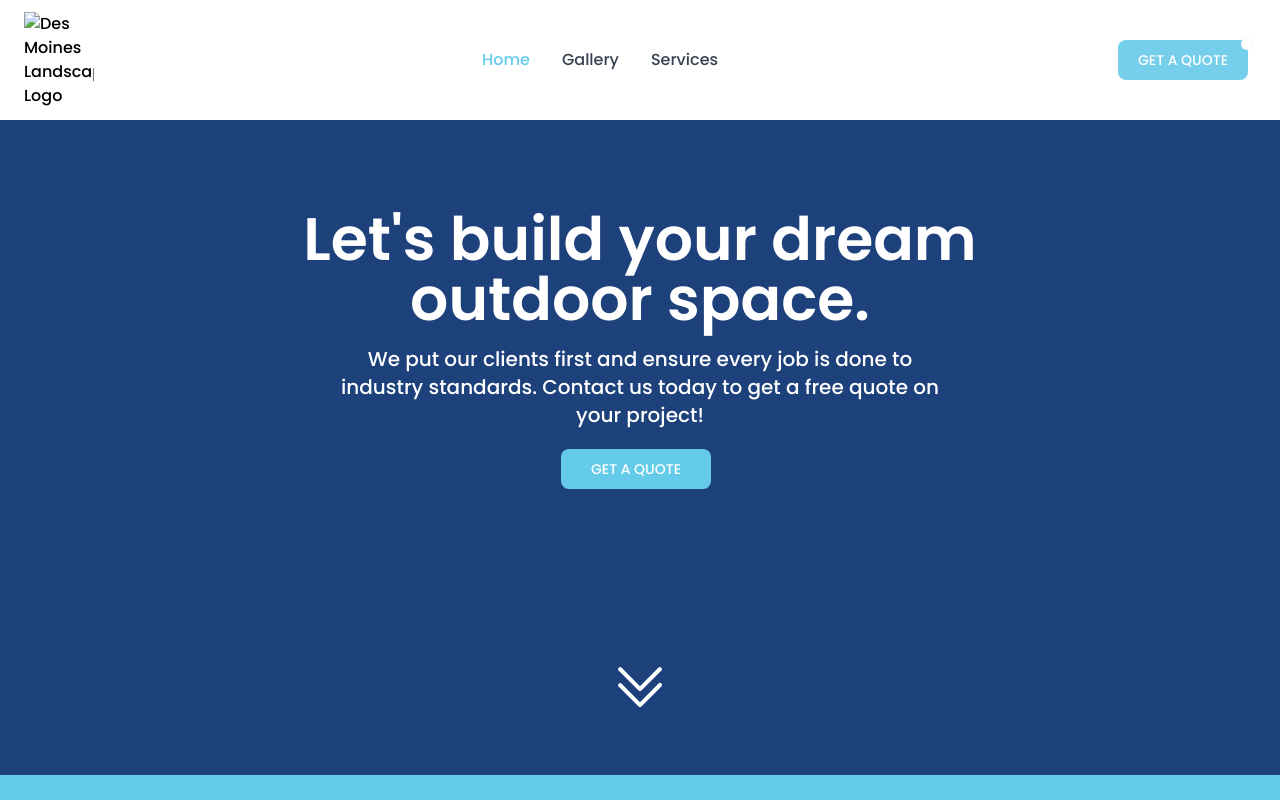
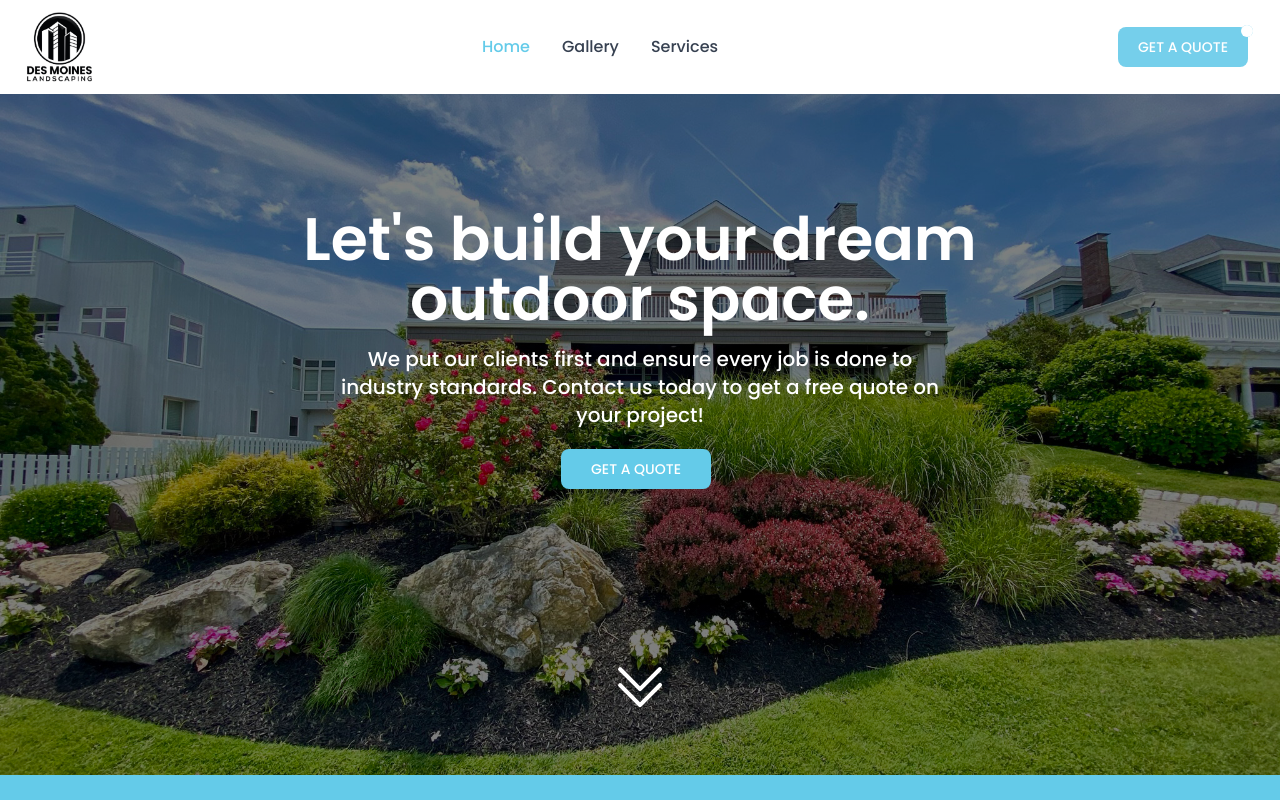
Before and after one commit to Bmcneley/dsmLandscaping, a website: page dist/index.html in a window 1280 px wide. Drawn offline with nearby package versions, Linux system fonts and the light colour scheme; files that its build step writes are made by us from their sources; the site is published under a folder, as on GitHub Pages, so addresses that start at the root find nothing.

Commit message:
imagefix

```diff
--- a/dist/index.html
+++ b/dist/index.html
@@ -19,7 +19,7 @@
         <nav class="border-gray-200 px-4 lg:px-6 py-3 dark:bg-gray-800 fixed top-0 z-20 bg-white w-full">
             <div class="flex flex-wrap justify-between items-center mx-auto max-w-screen-xl">
                 <a href="#" class="flex items-center">
-                    <img src="/dsmLandscaping.jpg" class="w-[60px] lg:w-[70px]" alt="Des Moines Landscaping Logo" />
+                    <img src="dsmLandscaping.jpg" class="w-[60px] lg:w-[70px]" alt="Des Moines Landscaping Logo" />
 
                 </a>
                 <div class="flex items-center lg:order-2">
@@ -54,7 +54,7 @@
     </header>
 
     <section class="mt-[75px] w-full min-h-[700px] bg-blue-500 flex items-center justify-center flex-col" style="
-        background-image:linear-gradient(rgba(0,0,0,0.5),rgba(0,0,0,0.5)),url(/landscape2.jpg);
+        background-image:linear-gradient(rgba(0,0,0,0.5),rgba(0,0,0,0.5)),url(landscape2.jpg);
         background-repeat: no-repeat;
         background-size: cover;
         background-position: center;
@@ -177,7 +177,7 @@
         <div class="w-full max-w-screen-xl mx-auto p-4 md:py-8">
             <div class="sm:flex sm:items-center sm:justify-between">
                 <a href="index.html" class="flex items-center mb-4 sm:mb-0 space-x-3 rtl:space-x-reverse">
-                    <img src="/dsmLandscaping.jpg" class="w-[100px]" alt="Headwind Logo" />
+                    <img src="dsmLandscaping.jpg" class="w-[100px]" alt="Headwind Logo" />
 
                 </a>
                 <ul class="flex flex-wrap items-center mb-6 text-sm font-medium text-gray-600 sm:mb-0 dark:text-gray-400">
```
Also changed, not shown: dist/dsmLandscaping.jpg (renamed from dsmLandscaping.jpg), dist/landscape.webp (renamed from landscape.webp), dist/landscape2.jpg (renamed from landscape2.jpg), 2 other files.
